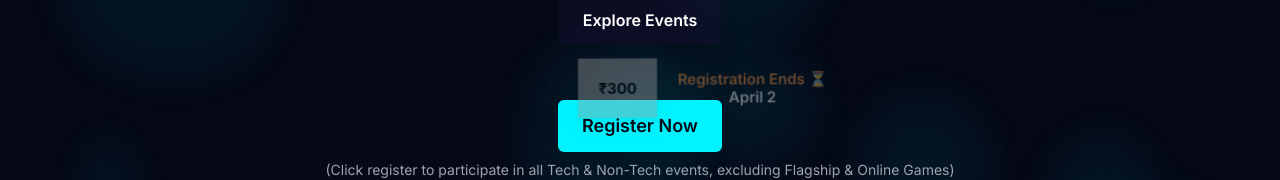
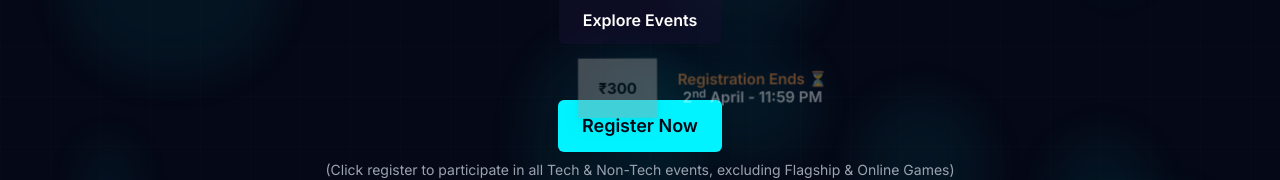
Before and after one commit to Sudharshan-3904/IntellinaWebsite, a React (Vite) app: page / in a window 1280 px wide. Shown: the part 404-584 px from the top of the page. Built offline with nearby package versions, Linux system fonts and the light colour scheme; grey boxes are pictures that could not be loaded.

Commit message:
Update Hero.tsx

```diff
--- a/src/components/Hero.tsx
+++ b/src/components/Hero.tsx
@@ -198,7 +198,7 @@ const Hero = () => {
       {/* Offer Details (Outside Explosion, to the Right) */}
       <div className="ml-2 text-white text-sm font-semibold leading-tight">
         <span className="text-orange-400">Registration Ends ⏳</span> <br />
-        <span>April 2</span>
+        <span>2<sup>nd</sup> April - 11:59 PM</span>
       </div>
     </motion.div>
   </a>
```
